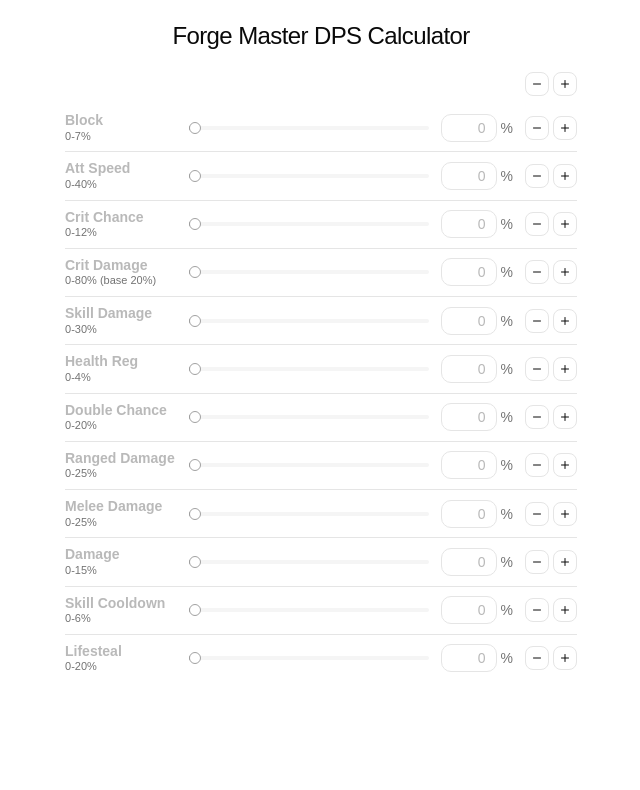
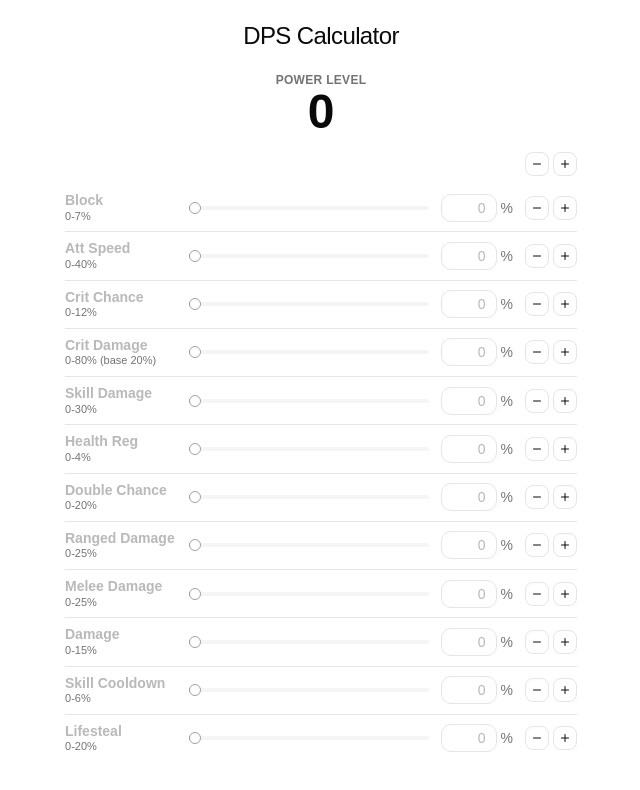
Before and after one commit to biyul/calculator-for-forge-master, a React (Vite) app: page / in a window 1280 px wide. Shown: the top 790 px of the page, without its empty margins (319-959 px from the left). Built offline with nearby package versions, Linux system fonts and the light colour scheme.

Commit message:
Added Power Level display, based on relative values of each stat line.

```diff
--- a/index.html
+++ b/index.html
@@ -4,7 +4,7 @@
     <meta charset="UTF-8" />
     <link rel="icon" type="image/svg+xml" href="/favicon.svg" />
     <meta name="viewport" content="width=device-width, initial-scale=1.0" />
-    <title>Forge Master DPS Calculator</title>
+    <title>DPS Calculator</title>
   </head>
   <body>
     <div id="root"></div>
--- a/src/App.jsx
+++ b/src/App.jsx
@@ -1,4 +1,4 @@
-import { useState } from 'react'
+import { useMemo, useState } from 'react'
 import { Minus, Plus } from 'lucide-react'
 import { STATS } from './stats'
 import StatInput from './components/StatInput'
@@ -8,6 +8,14 @@ const initialStats = Object.fromEntries(STATS.map((s) => [s.key, s.min]))
 
 function App() {
   const [stats, setStats] = useState(initialStats)
+
+  const powerLevel = useMemo(() => {
+    const total = STATS.reduce((sum, stat) => {
+      const value = stats[stat.key]
+      return sum + ((value - stat.min) / (stat.max - stat.min)) * 100
+    }, 0)
+    return Math.round(total)
+  }, [stats])
 
   function updateStat(key, value) {
     setStats((prev) => ({ ...prev, [key]: value }))
@@ -20,10 +28,17 @@ function App() {
   return (
     <div className="px-4 pb-6">
       <h1 className="py-5 text-center text-2xl font-medium tracking-tight">
-        Forge Master DPS Calculator
+        DPS Calculator
       </h1>
 
       <div className="mx-auto flex max-w-lg flex-col">
+        <div className="pb-4 text-center">
+          <div className="text-xs font-semibold tracking-wide text-muted-foreground uppercase">
+            Power Level
+          </div>
+          <div className="text-5xl font-bold tabular-nums">{powerLevel}</div>
+        </div>
+
         <div className="flex justify-end gap-1 pb-2">
           <Button
             type="button"
--- a/src/stats.js
+++ b/src/stats.js
@@ -1,4 +1,4 @@
-// Stat definitions for the Forge Master DPS calculator.
+// Stat definitions for the DPS calculator.
 // `base` is the value a character has even with 0 invested (only crit damage has one).
 export const STATS = [
   { key: 'block', label: 'Block', min: 0, max: 7, unit: '%' },
```
